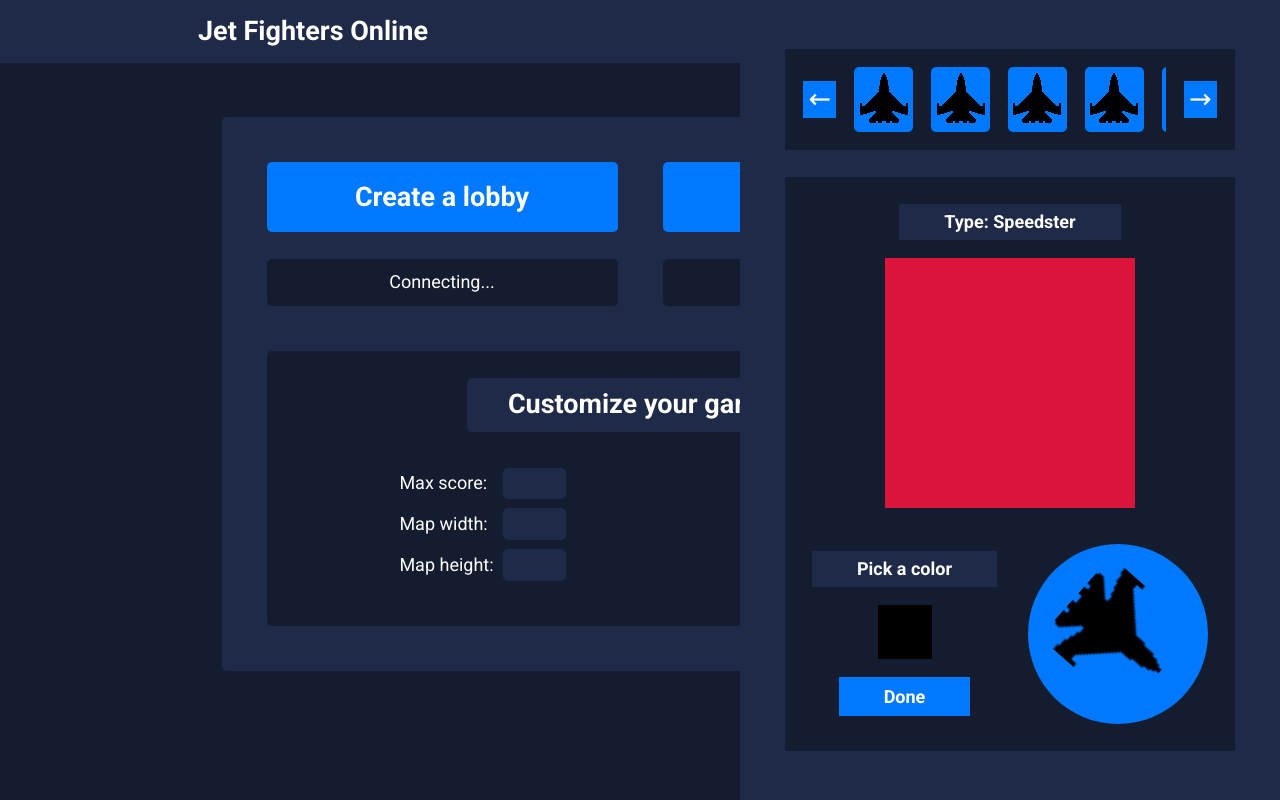
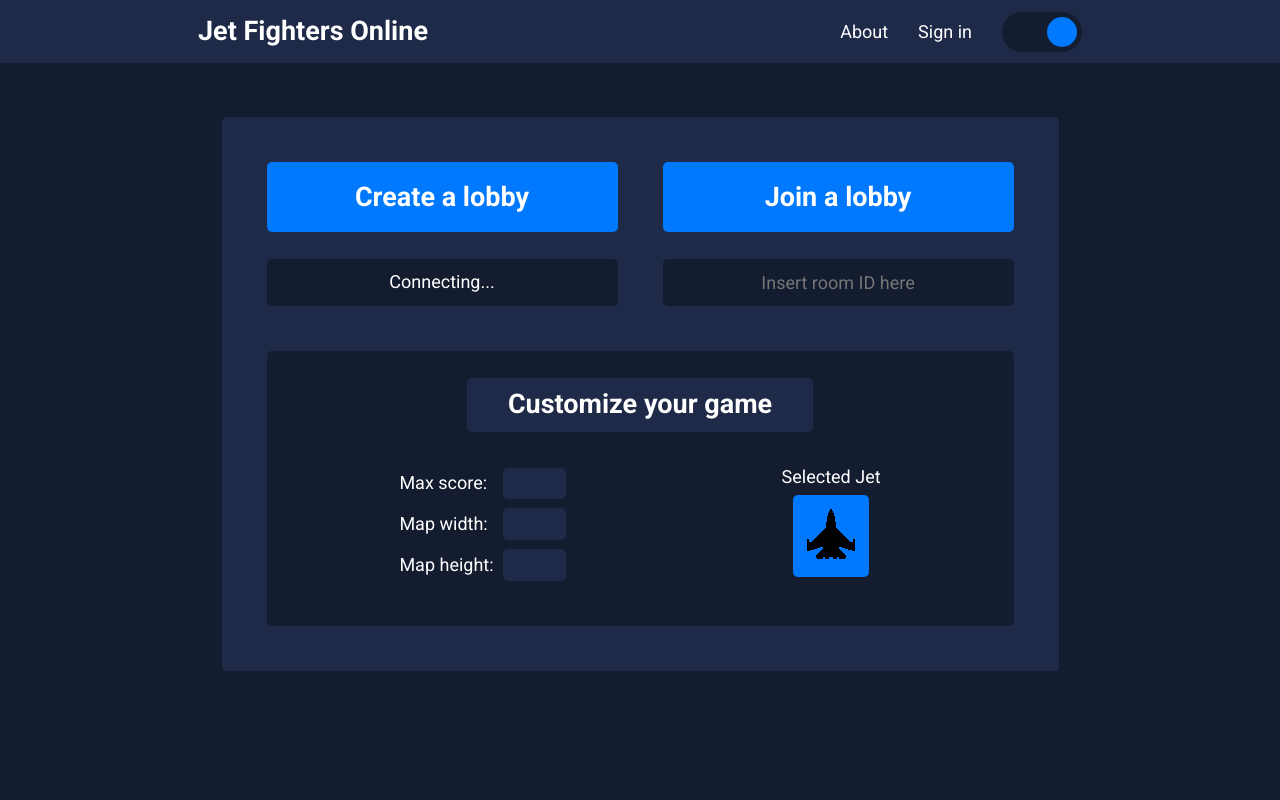
Before and after one commit to Dan-Lucian/jet-fighters-online-2.0, a React (Create React App) app in the folder frontend/: page / in a window 1280 px wide. Built offline with nearby package versions, Linux system fonts and the light colour scheme.

Commit message:
feat: open/close jet selection menu
* also force close if user clicks outside
* new shared hooks useClickOutside, useToggle
* <SelectJet /> moved to the <JetSelected />

```diff
--- /dev/null
+++ b/frontend/src/hooks/useClickOutside.js
@@ -0,0 +1,35 @@
+import { useState, useRef, useEffect } from 'react';
+
+/**
+ * Tracks if a click is outside an element.
+ *
+ * @returns {array} [ref, isClickOuside], ref should be put on the component.
+ */
+const useClickOutside = () => {
+  const [isClickOutside, setIsClickOutside] = useState(false);
+
+  const ref = useRef(null);
+
+  useEffect(() => {
+    const node = ref.current;
+    if (node) {
+      const handleClickOutside = (e) => {
+        if (ref.current && !ref.current.contains(e.target)) {
+          setIsClickOutside(true);
+        } else {
+          setIsClickOutside(false);
+        }
+      };
+
+      document.addEventListener('pointerdown', handleClickOutside);
+      return () => {
+        document.removeEventListener('pointerdown', handleClickOutside);
+      };
+    }
+    // eslint-disable-next-line react-hooks/exhaustive-deps
+  }, [ref.current]);
+
+  return [ref, isClickOutside];
+};
+
+export { useClickOutside };
--- /dev/null
+++ b/frontend/src/hooks/useToggle.js
@@ -0,0 +1,18 @@
+import { useCallback, useState } from 'react';
+
+/**
+ * Creates a state which can be toggled.
+ *
+ * @param {boolean} initialState - initial toggle state.
+ *
+ * @returns {array} - toggle state and toggle function.
+ */
+
+const useToggle = (initialState = false) => {
+  const [state, setState] = useState(initialState);
+  const toggle = useCallback(() => setState((s) => !s), []);
+
+  return [state, toggle];
+};
+
+export { useToggle };
--- a/frontend/src/routes/index/PageIndex.js
+++ b/frontend/src/routes/index/PageIndex.js
@@ -1,11 +1,9 @@
 import WrapperPage from './components/WrapperPage';
 import Menu from './components/Menu';
-import SelectJet from './components/SelectJet';
 
 const PageIndex = () => (
   <WrapperPage>
     <Menu />
-    <SelectJet />
   </WrapperPage>
 );
 
--- a/frontend/src/routes/index/components/JetSelected.js
+++ b/frontend/src/routes/index/components/JetSelected.js
@@ -1,13 +1,41 @@
+import { useEffect } from 'react';
+
+// assets
 import ImgJet from '../../../assets/jet.png';
+
+// local components
+import SelectJet from './SelectJet';
+
+// shared hooks
+import { useClickOutside } from '../../../hooks/useClickOutside';
+import { useToggle } from '../../../hooks/useToggle';
+
+// styles
 import styles from './JetSelected.module.scss';
 
-const JetSelected = () => (
-  <div className={styles.wrapper}>
-    <h3>Selected Jet</h3>
-    <button className={styles.btn} type="button">
-      <img src={ImgJet} alt="jet" />
-    </button>
-  </div>
-);
+const JetSelected = () => {
+  const [isOpen, toggleIsOpen] = useToggle(false);
+  const [ref, isClickOutside] = useClickOutside();
+
+  useEffect(() => {
+    if (isClickOutside) {
+      toggleIsOpen();
+    }
+  }, [isClickOutside, toggleIsOpen]);
+
+  return (
+    <div ref={ref} className={styles.wrapper}>
+      <h3>Selected Jet</h3>
+      <button
+        onClick={() => toggleIsOpen()}
+        className={styles.btn}
+        type="button"
+      >
+        <img src={ImgJet} alt="jet" />
+      </button>
+      <SelectJet isOpen={isOpen} toggleIsOpen={toggleIsOpen} />
+    </div>
+  );
+};
 
 export default JetSelected;
--- a/frontend/src/routes/index/components/SelectJet.js
+++ b/frontend/src/routes/index/components/SelectJet.js
@@ -1,14 +1,21 @@
+import PropTypes from 'prop-types';
+
 // local compoenents
 import Carousel from './Carousel';
 import Preview from './Preview';
 
+// styles
 import styles from './SelectJet.module.scss';
 
-const SelectJet = () => (
-  <aside className={styles.selectJet}>
+const SelectJet = ({ isOpen, toggleIsOpen }) => (
+  <aside className={`${styles.selectJet} ${isOpen && styles.isOpen}`}>
     <Carousel />
     <Preview />
   </aside>
 );
+SelectJet.propTypes = {
+  isOpen: PropTypes.bool,
+  toggleIsOpen: PropTypes.func,
+};
 
 export default SelectJet;
--- a/frontend/src/routes/index/components/SelectJet.module.scss
+++ b/frontend/src/routes/index/components/SelectJet.module.scss
@@ -10,10 +10,10 @@
   top: 0;
   bottom: 0;
   background: var(--color-bg-secondary);
-  // transform: translateX(25em);
-  transition: transform 0.5s ease-in-out;
+  transform: translateX(30em);
+  transition: transform 0.5s cubic-bezier(0.15, 0.77, 0.57, 1);
+}
 
-  &:hover {
-    transform: translateX(0);
-  }
+.isOpen {
+  transform: translateX(0);
 }
```
